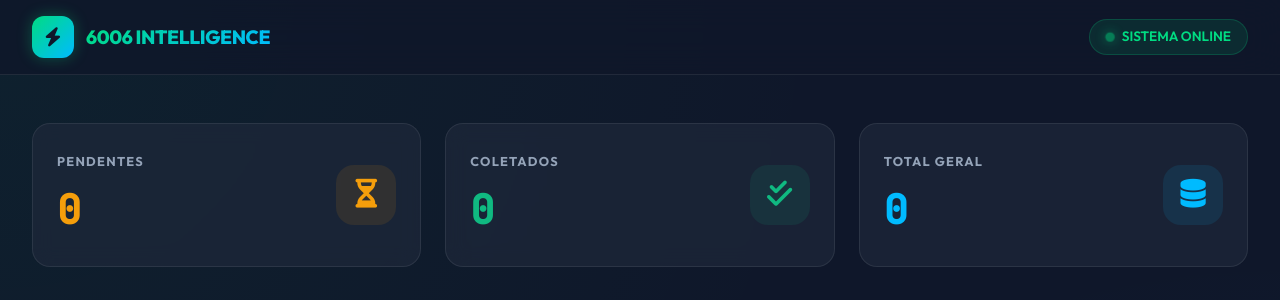
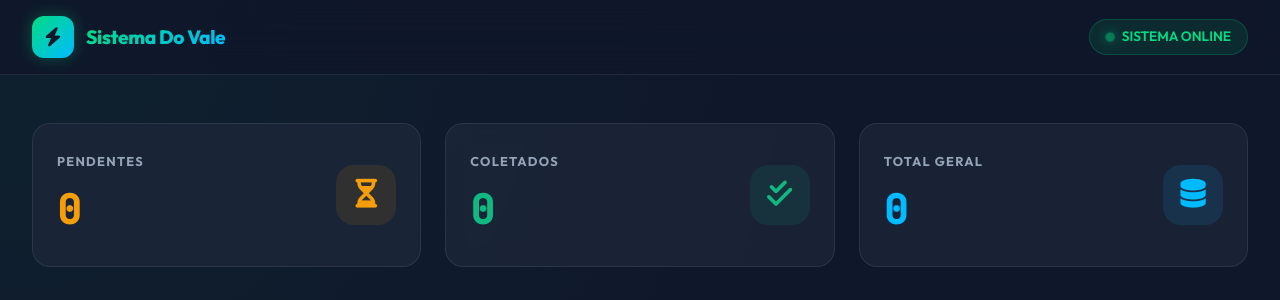
Before and after one commit to TioUserBR/testeappentregadores, a Flask app: page / in a window 1280 px wide. Shown: the top 300 px of the page. Run offline with Flask 3, Linux system fonts and the light colour scheme; data that the repository does not hold is empty; some libraries are stand-ins or nearby versions.

Commit message:
Change header text from '6006 INTELLIGENCE' to 'Sistema Do Vale'

```diff
--- a/templates/home.html
+++ b/templates/home.html
@@ -280,7 +280,7 @@
             <div class="brand-icon">
                 <i class="fas fa-bolt"></i>
             </div>
-            <h1>6006 INTELLIGENCE</h1>
+            <h1>Sistema Do Vale</h1>
         </div>
         <div class="status-badge">
             <div class="status-dot"></div>
```
